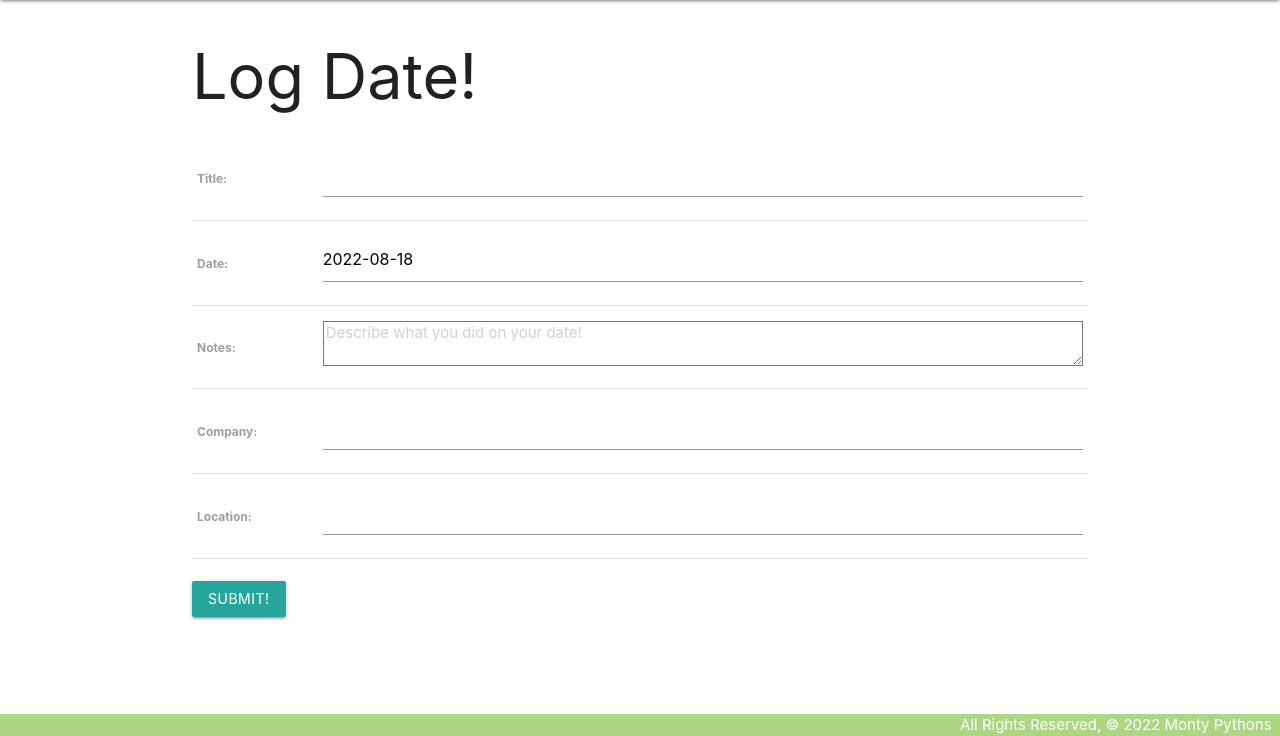
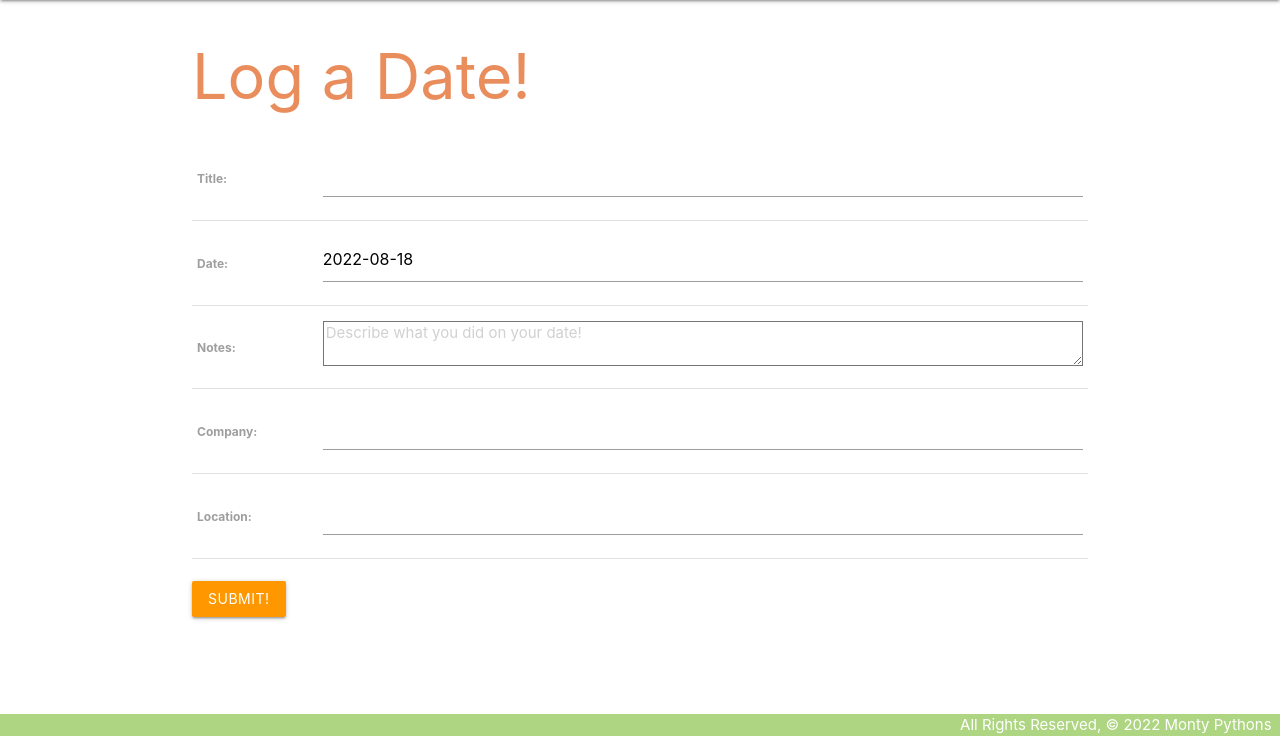
Before and after one commit to heyjudesmom/save-the-date, a Django app: page /dates/create/ in a window 1280 px wide. Shown: the part 64-800 px from the top of the page. Run offline with Django 4.2, Linux system fonts and the light colour scheme.

Commit message:
POlishing in progress

```diff
--- a/main_app/templates/dates/index.html
+++ b/main_app/templates/dates/index.html
@@ -33,7 +33,11 @@
       </div>
     </div>
     {% endif%}
-  </div>
+</div>
+{% empty %}
+<h3>No Dates Yet</h3>
+<h3 style="color: #EA8D5C">Get Started <i class="material-icons">arrow_forward</i>&nbsp;<a href="{% url 'create_date' %}" class="btn-floating btn-large waves-effect waves-light #9ccc65 light-green"><i class="material-icons">add</i></a></h3>
+
   {% endfor %}
 
 </div>
--- a/main_app/templates/main_app/date_form.html
+++ b/main_app/templates/main_app/date_form.html
@@ -4,7 +4,7 @@
 {% if object%}
     <h1>Edit <span class="teal-text">{{ object.title }}</span></h1>
 {% else %}
-<h1>Log Date!</h1>
+<h1 style="color: #EA8D5C">Log a Date!</h1>
 {% endif %}
 
 <form action="" method="POST">
@@ -12,8 +12,9 @@
     <table>
         {{ form.as_table }}
     </table> <br>
-    <input type="submit" value="Submit!" class="btn">
-</form>
+    <input type="submit" value="Submit!" class="btn #fb8c00 orange ">
+
+</form><br>
 <script>
     const dateEl = document.getElementById('id_date');
     M.Datepicker.init(dateEl, {
```
